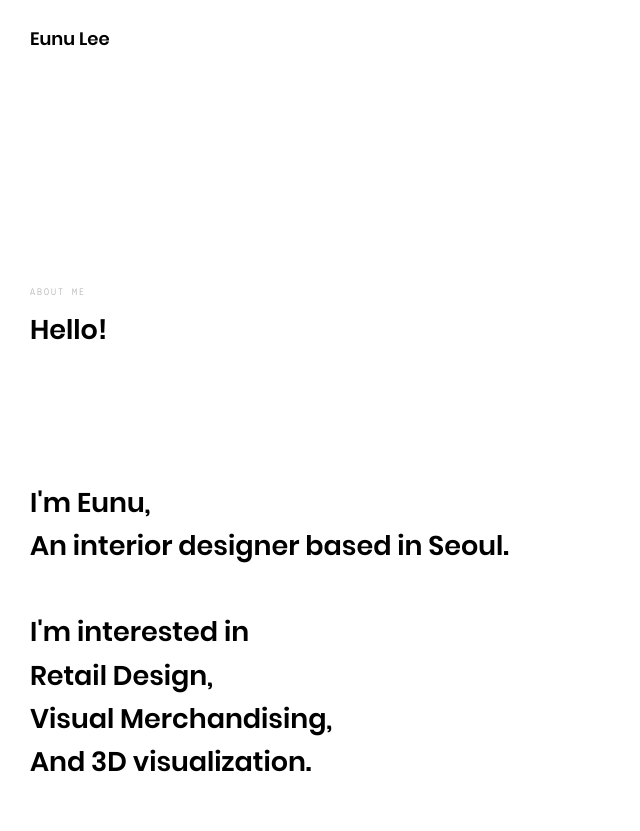
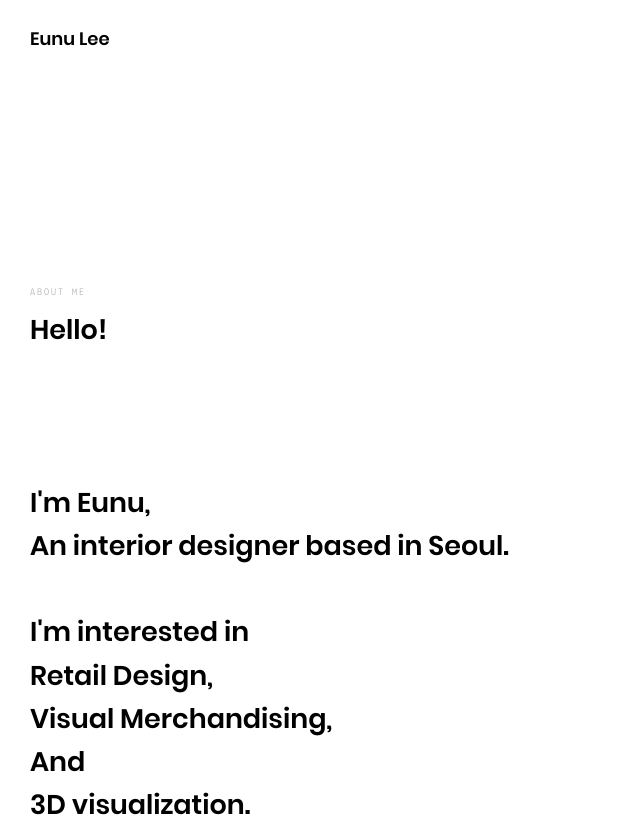
Before and after one commit to Eunnnnu/2, a Jekyll site: the page built from index.html, in a window 1280 px wide. Shown: the top 831 px of the page, without its empty margins (0-640 px from the left). Built offline with Jekyll 4.4.1, drawn with Linux system fonts in a browser that asks for light colours; nearby versions of some CDN libraries; library files that are not in the unit come from our copies.

```diff
--- a/_config.yml
+++ b/_config.yml
@@ -11,7 +11,8 @@ description: "Hello!
 <br> I'm interested in
 <br>Retail Design,
 <br>Visual Merchandising,
-<br>And 3D visualization."
+<br>And
+<br>3D visualization."
 keywords: "Eunu, Interior Design, Portfolio"
 email: "eunnnnu@gmail.com"
 Linkedin: "https://www.instagram.com/eunu_xx"
```
